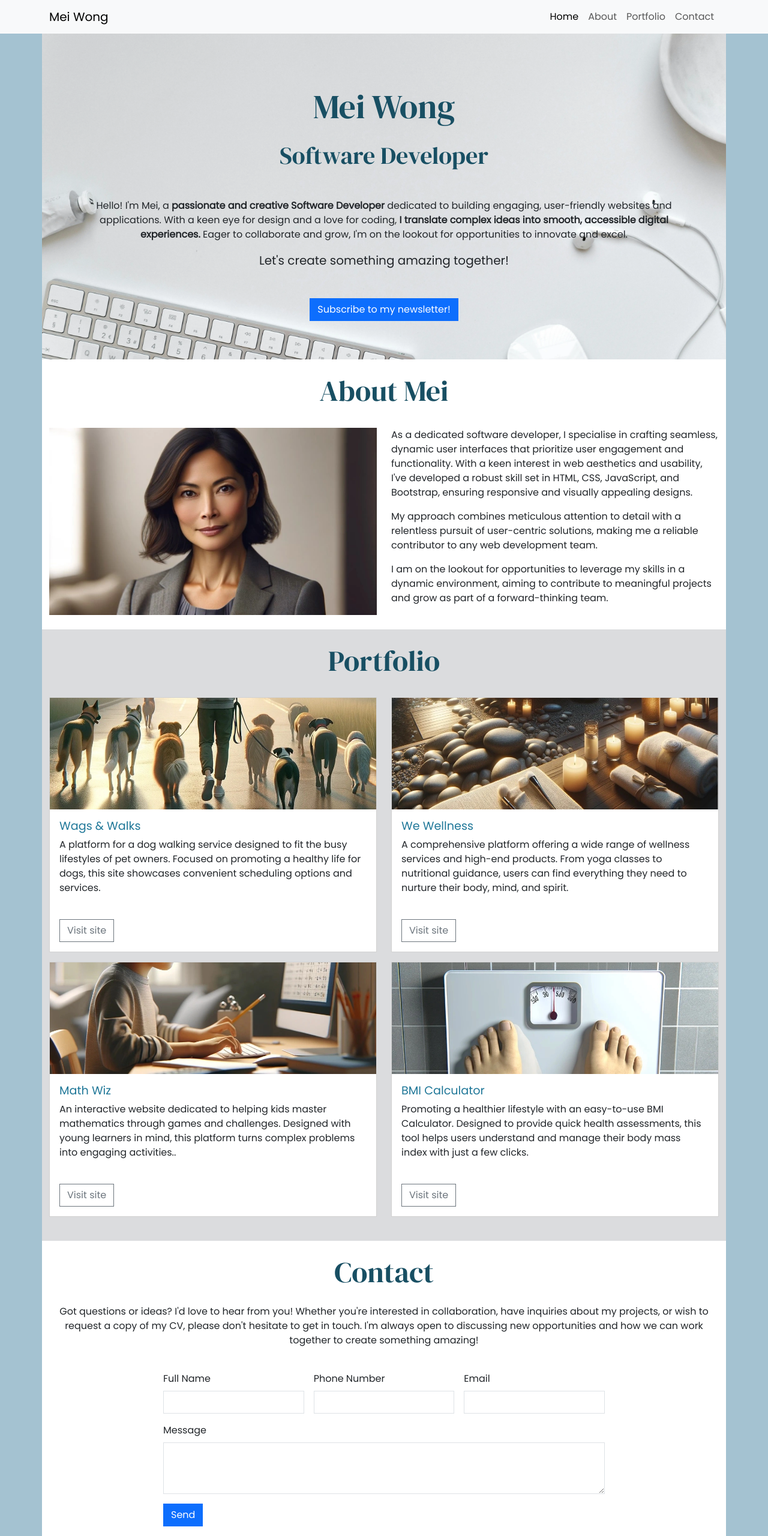
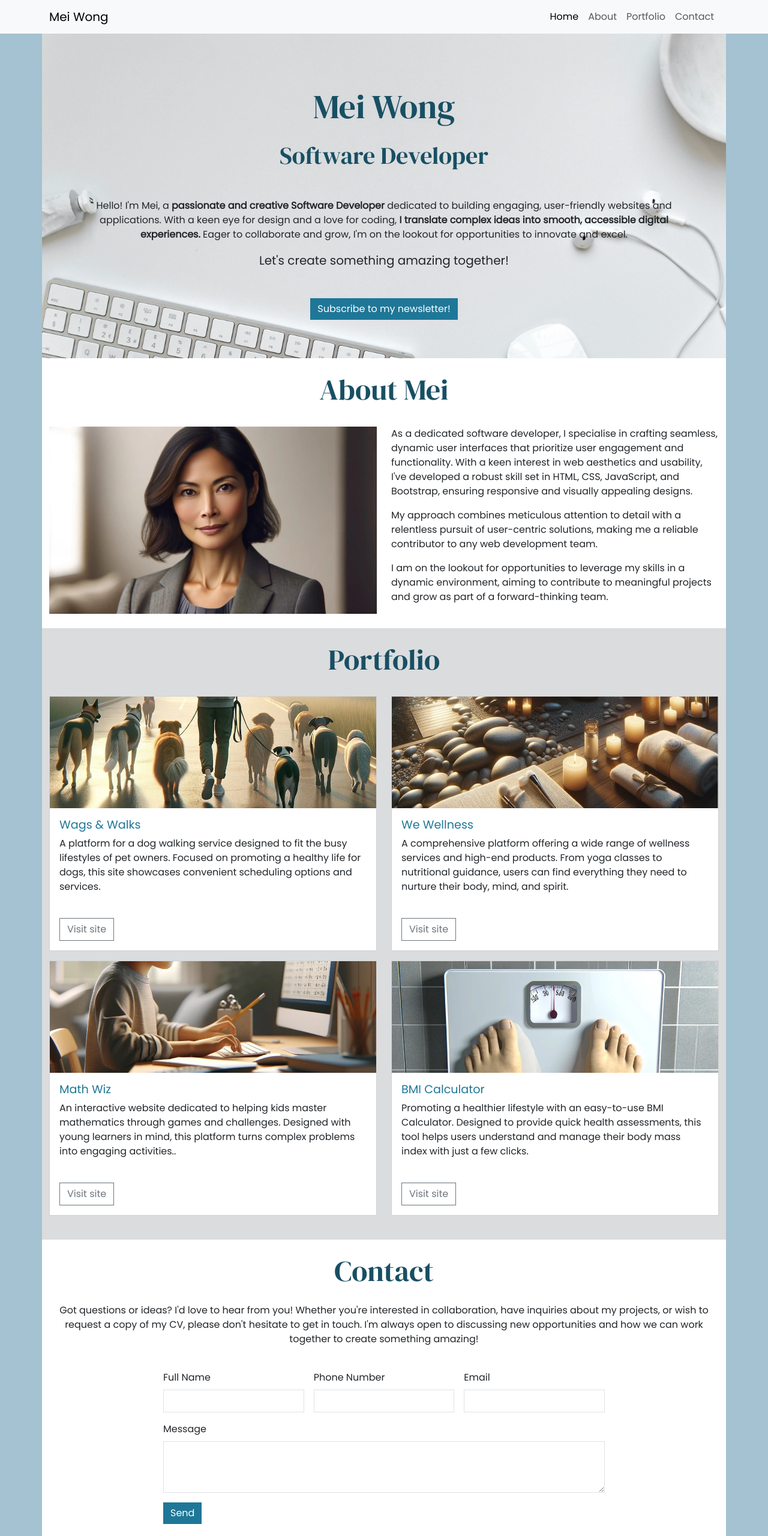
Before and after one commit to JakeSoGreat/portfolio-project, a plain HTML site: page index.html in a window 1280 px wide. Shown: the top 2560 px of the page at 60% size. Drawn offline with nearby package versions, Linux system fonts and the light colour scheme.

Commit message:
add custom-btn to style other btns

```diff
--- a/assets/css/styles.css
+++ b/assets/css/styles.css
@@ -23,6 +23,18 @@ h1, h2 {
 .sharp-corners,
 .sharp-corners * {
     border-radius: 0;
+}
+
+/* Buttons */
+
+.custom-btn {
+    background-color: #1f7798; /*mid-blue*/;
+    border: #1f7798; /*mid-blue*/;
+}
+
+.custom-btn:hover {
+    background-color: #1d6d8a; /*dark-mid-blue*/;
+    border: #1d6d8a; /*dark-mid-blue*/;
 }
 /* About section */
 
--- a/index.html
+++ b/index.html
@@ -61,7 +61,7 @@
                 <!-- mb-5 gives extra margin spacing under lead text -->
                 <p class="lead mb-5">Let's create something amazing together!</p>
                 <!-- Button trigger modal -->
-                <button type="button" class="btn btn-primary sharp-corners" data-bs-toggle="modal" data-bs-target="#newsletterModal">
+                <button type="button" class="btn btn-primary sharp-corners custom-btn" data-bs-toggle="modal" data-bs-target="#newsletterModal">
                     Subscribe to my newsletter!
                 </button>
 
@@ -199,7 +199,7 @@
                             <textarea class="form-control" id="message" rows="3"></textarea>
                         </div>
                         <div class="col-12">
-                            <button type="submit" class="btn btn-primary">Send</button>
+                            <button type="submit" class="btn btn-primary custom-btn">Send</button>
                         </div>
                     </form>
                 </div>
@@ -227,7 +227,7 @@
                                 <input type="email" class="form-control" id="inputEmail">
                             </div>
                             <div class="col-12 mb-4">
-                                <button type="submit" class="btn btn-primary">
+                                <button type="submit" class="btn btn-primary custom-btn">
                                     Sign up!
                                 </button>
                             </div>
```
